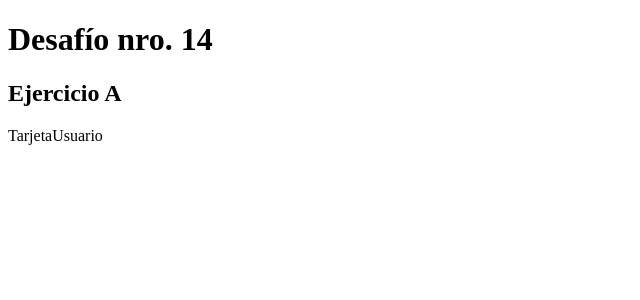
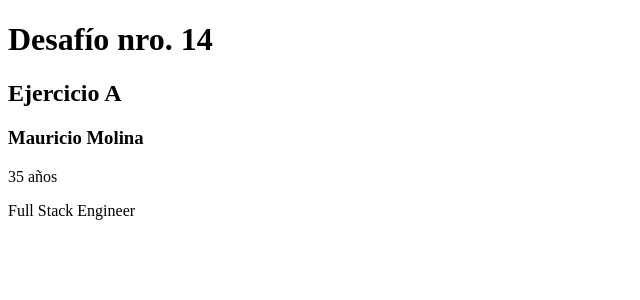
Before and after one commit to TICAMOLINA/desafio-14-react, a React (Vite) app: page / in a window 1280 px wide. Shown: the top 300 px of the page, without its empty margins (0-640 px from the left). Built offline with nearby package versions, Linux system fonts and the light colour scheme.

Commit message:
Creo las props y se las paso a la user card

```diff
--- a/src/App.jsx
+++ b/src/App.jsx
@@ -8,7 +8,7 @@ const App = () => {
       <h1>Desafío nro. 14</h1>
 
       <h2>Ejercicio A</h2>
-      <TarjetaUsuario />
+      <TarjetaUsuario nombre="Mauricio Molina" edad="35 años" profesion="Full Stack Engineer" />
 
     </div>
   )
--- a/src/components/TarjetaUsuario.jsx
+++ b/src/components/TarjetaUsuario.jsx
@@ -1,7 +1,13 @@
 
-const TarjetaUsuario = () => {
+const TarjetaUsuario = (props) => {
+
   return (
-    <div>TarjetaUsuario</div>
+    <div>
+        <h3>{props.nombre}</h3>
+        <p>{props.edad}</p>
+        <p>{props.profesion}</p>
+
+    </div>
   )
 }
 
```
